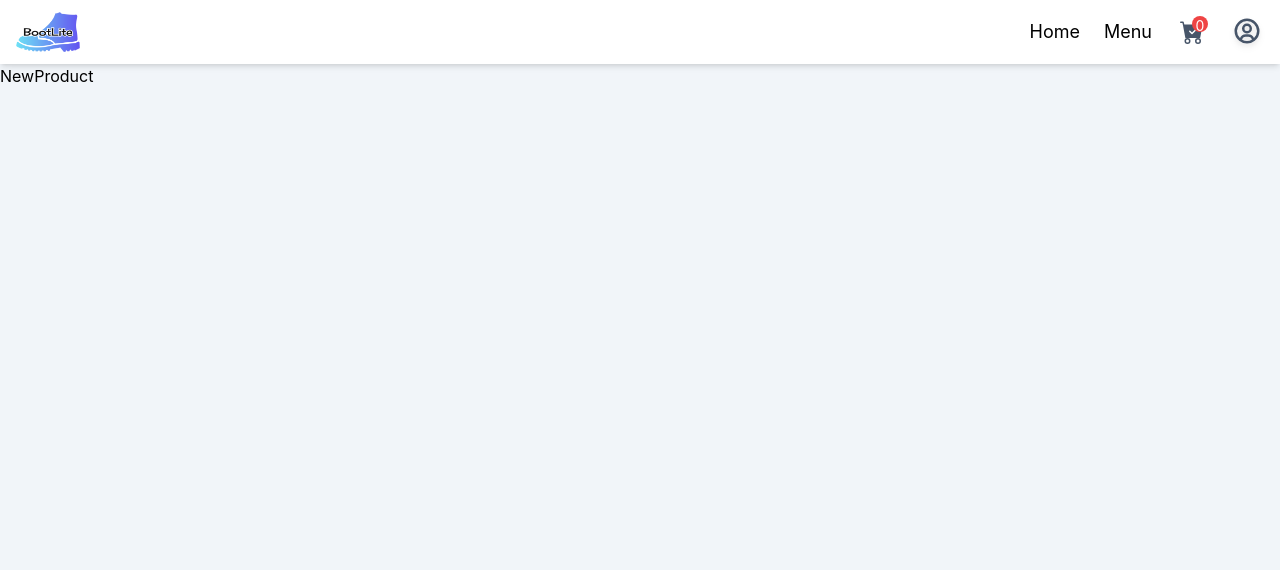
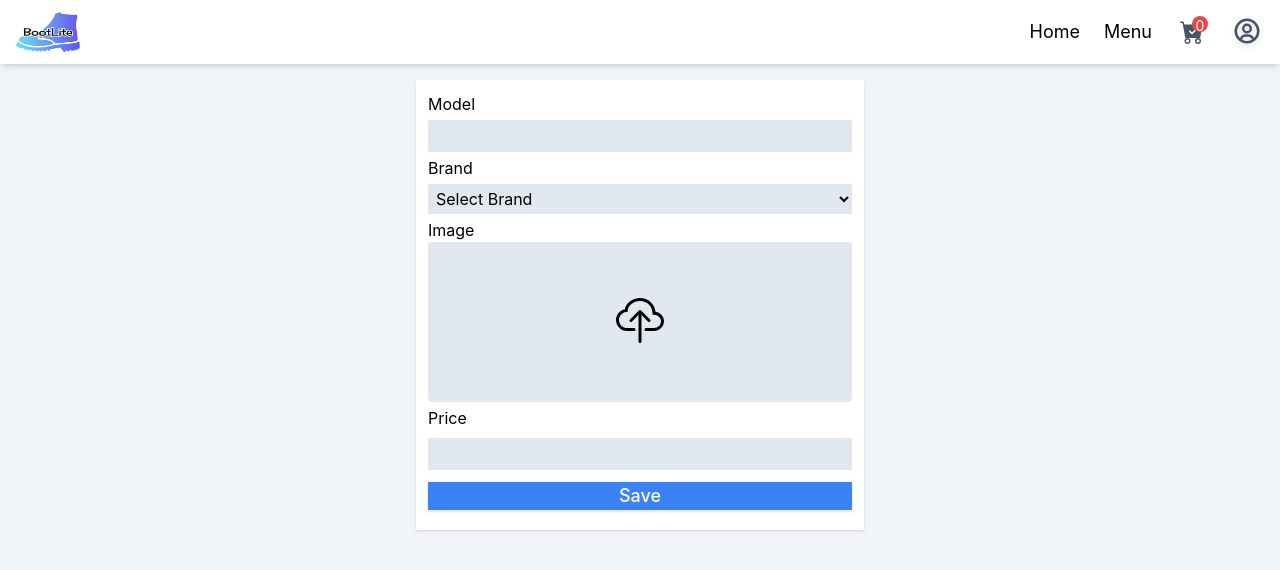
Before and after one commit to IT21239298/Boot-Lite, a React (Create React App) app in the folder frontend/: page /newproduct in a window 1280 px wide. Shown: the top 570 px of the page. Built offline with nearby package versions, Linux system fonts and the light colour scheme.

Commit message:
upload image

```diff
--- a/frontend/src/page/NewProduct.jsx
+++ b/frontend/src/page/NewProduct.jsx
@@ -1,7 +1,108 @@
-import React from "react";
+import React, { useState } from "react";
+import { BsCloudUpload } from "react-icons/bs";
+import { ImagetoBase64 } from "../utility/ImagetoBase64";
 
 const NewProduct = () => {
-  return <div>NewProduct</div>;
+  const [data, setData] = useState({
+    model: "",
+    brand: "",
+    image: "",
+    price: "",
+  });
+  const handleOnChange = (e) => {
+    const { name, value } = e.target;
+
+    setData((preve) => {
+      return {
+        ...preve,
+        [name]: value,
+      };
+    });
+  };
+  const handleSubmit = () => {
+    console.log(data);
+  };
+  const uploadImage = async (e) => {
+    const data = await ImagetoBase64(e.target.files[0]);
+    console.log(data);
+
+    setData((preve) => {
+      return {
+        ...preve,
+        image: data,
+      };
+    });
+  };
+
+  return (
+    <div className="p-4">
+      <form
+        className="m-auto w-full max-w-md  shadow flex flex-col p-3 bg-white"
+        onSubmit={handleSubmit}
+      >
+        <label htmlFor="name">Model</label>
+        <input
+          type={"text"}
+          name="model"
+          className="bg-slate-200 p-1 my-1"
+          onChange={handleOnChange}
+        />
+
+        <label htmlFor="category">Brand</label>
+        <select
+          className="bg-slate-200 p-1 my-1"
+          id="brand"
+          name="brand"
+          onChange={handleOnChange}
+        >
+          <option value={"other"}>Select Brand</option>
+          <option value={"rice"}>Nike</option>
+          <option value={"cake"}>Puma</option>
+          <option value={"fruits"}>Adidas</option>
+          <option value={"vegetable"}>Asics</option>
+          <option value={"icream"}>Lotto</option>
+          <option value={"dosa"}>Mizuno</option>
+          <option value={"pizza"}>New Balance</option>
+          <option value={"burger"}>Umbro</option>
+          <option value={"panner"}>Under Armour</option>
+        </select>
+
+        <label htmlFor="image">
+          Image
+          <div className="h-40 w-full bg-slate-200  rounded flex items-center justify-center cursor-pointer">
+            {data.image ? (
+              <img src={data.image} className="h-full" />
+            ) : (
+              <span className="text-5xl">
+                <BsCloudUpload />
+              </span>
+            )}
+            <input
+              type={"file"}
+              accept="image/*"
+              id="image"
+              onChange={uploadImage}
+              className="hidden"
+            />
+          </div>
+        </label>
+
+        <label htmlFor="price" className="my-1">
+          Price
+        </label>
+        <input
+          type={"text"}
+          className="bg-slate-200 p-1 my-1"
+          name="price"
+          onChange={handleOnChange}
+        />
+
+        <button className="bg-blue-500 hover:bg-blue-600 text-white text-lg font-medium my-2 drop-shadow">
+          Save
+        </button>
+      </form>
+    </div>
+  );
 };
 
 export default NewProduct;
```
